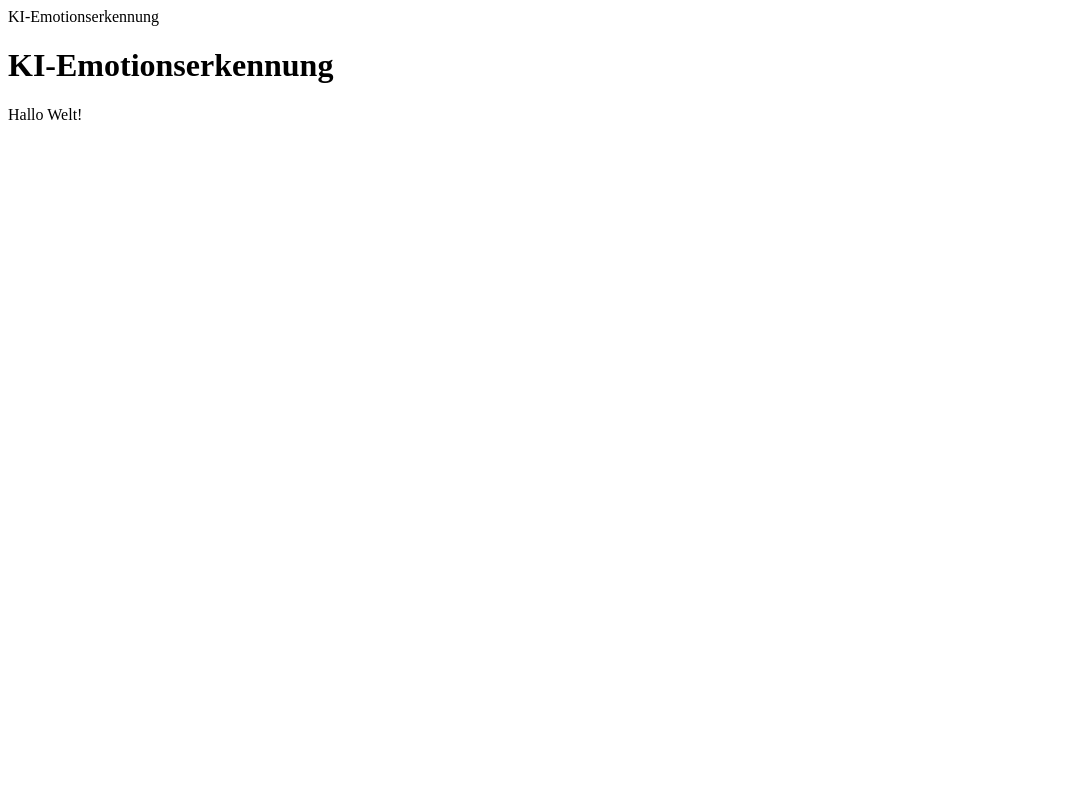
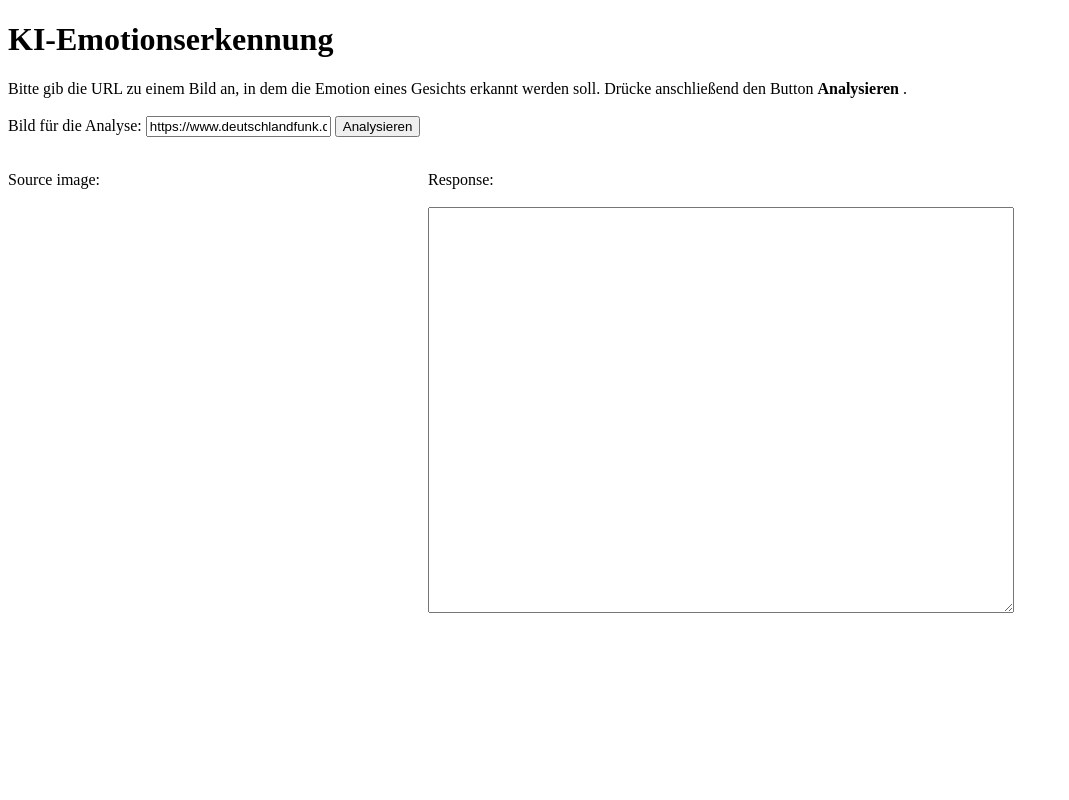
Before and after one commit to GerHawX/KI_Emotionserkennung, a PHP site: page / in a window 1280 px wide. Shown: the whole page, without its empty margins (0-1069 px from the left). Run offline with PHP 8.4, Linux system fonts and the light colour scheme.

Commit message:
Index-Seite grob Strukturiert

```diff
--- a/index.php
+++ b/index.php
@@ -1,9 +1,38 @@
-<html>
+<!DOCTYPE html>
+<html lang="de">
+
 <head>
-    <header>KI-Emotionserkennung</header>
+    <meta charset="utf-8" />
+    <meta name="viewport" content="width=device-width, initial-scale=1.0" />
+    <title>KI-Emotionserkennung</title>
 </head>
+
 <body>
+
     <H1>KI-Emotionserkennung</H1>
-    <?php echo "Hallo Welt!"; ?>
+    <p>Bitte gib die URL zu einem Bild an, in dem die Emotion eines Gesichts erkannt werden soll. Drücke anschließend
+        den Button <strong> Analysieren </strong>.<br><br>
+
+        Bild für die Analyse: <input type="text" name="inputImage" id="inputImage"
+            value="https://www.deutschlandfunk.de/media/thumbs/7/7260f9c4e388e16362b4e90d66713e26v1_max_755x425_b3535db83dc50e27c1bb1392364c95a2.jpg?key=6dd5ee" />
+
+
+        <script src="showImage.js"></script>
+
+        <button onclick="showImage()">Analysieren</button><br><br>
+        <div id="wrapper" style="width:1020px; display:table;">
+
+            <div id="imageDiv" style="width:420px; display:table-cell;">
+                Source image:<br><br>
+                <img id="sourceImage" width="400" />
+            </div>
+
+            <div id="jsonOutput" style="width:600px; display:table-cell;">
+                Response:<br><br>
+                <textarea id="responseTextArea" class="UIInput" style="width:580px; height:400px;"></textarea>
+            </div>
+
+        </div>
 </body>
+
 </html>
--- /dev/null
+++ b/showImage.js
@@ -0,0 +1,7 @@
+function showImage() {
+
+
+    // Display the image.
+    var sourceImageUrl = document.getElementById("inputImage").value;
+    document.querySelector("#sourceImage").src = sourceImageUrl;
+};
```
